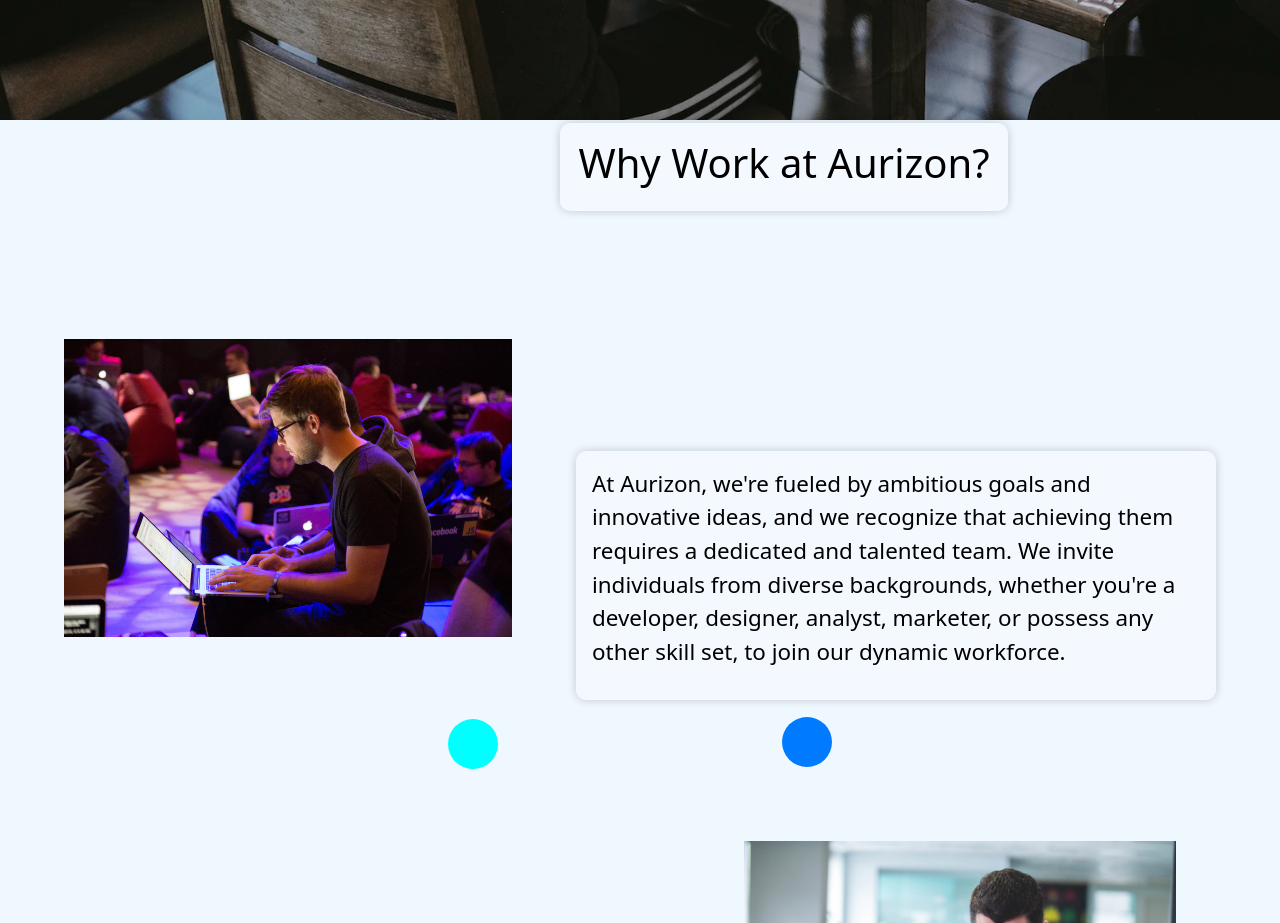
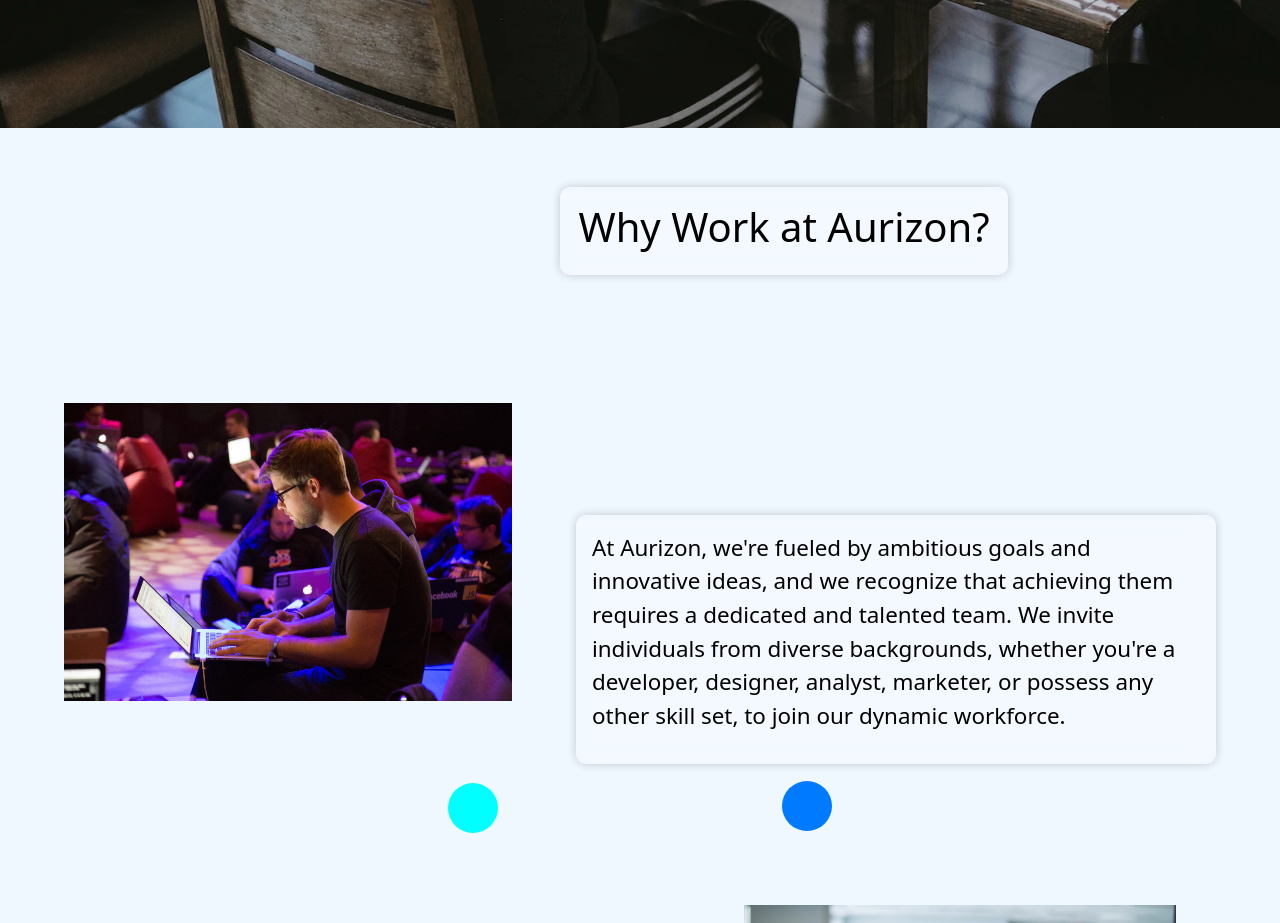
Before and after one commit to jdelvalle12/aurizon, a React (Create React App) app in the folder client/: page /careers in a window 1280 px wide. Shown: the part 1020-1943 px from the top of the page. Built offline with nearby package versions, Linux system fonts and the light colour scheme.

Commit message:
minor tweaks

```diff
--- a/client/src/App.css
+++ b/client/src/App.css
@@ -2848,7 +2848,7 @@
   justify-content: center;
   align-items: center;
   text-align: center;
-  margin-top: 38rem;
+  margin-top: 42rem;
   margin-left: 35rem;
   padding: 1rem;
   width: 35%;
@@ -3476,10 +3476,6 @@
 
   .careers-button {
     width: 100%;
-  }
-
-  .footer {
-
   }
 }
 
```
